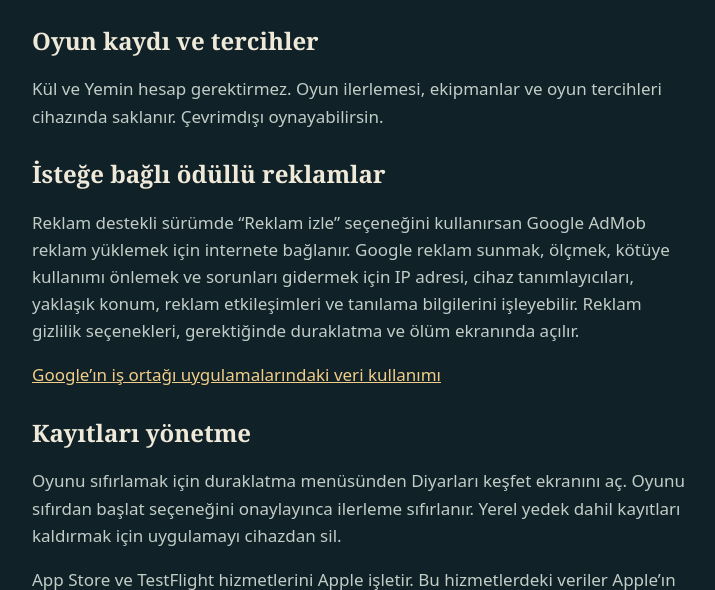
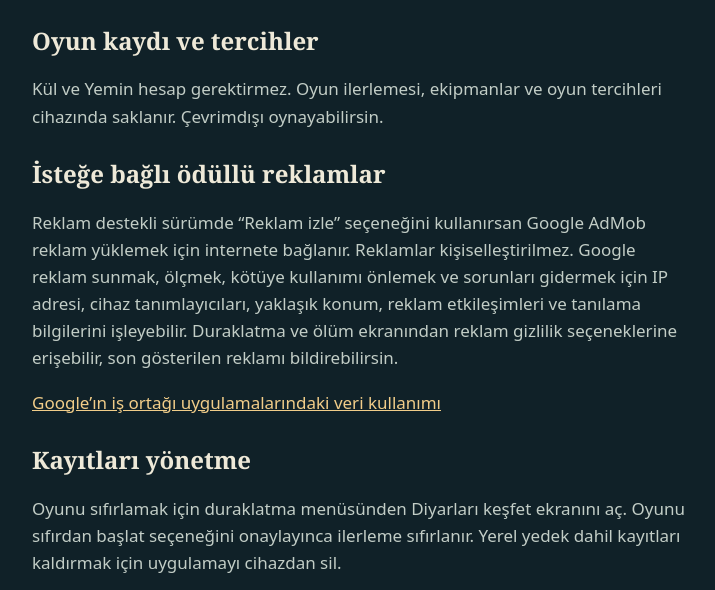
Before and after one commit to fidanoguzhan16-arch/fidanoguzhan16-arch.github.io, a plain HTML site: page gizlilik.html in a window 1280 px wide. Shown: the part 220-810 px from the top of the page, without its empty margins (278-993 px from the left). Drawn offline with Linux system fonts and the light colour scheme.

Commit message:
Document Kül ve Yemin ad reporting and personalization settings

```diff
--- a/gizlilik.html
+++ b/gizlilik.html
@@ -8,7 +8,7 @@ body{max-width:660px;margin:0 auto;padding:clamp(22px,6vw,64px)}h1,h2{font-famil
 <h2>Oyun kaydı ve tercihler</h2>
 <p>Kül ve Yemin hesap gerektirmez. Oyun ilerlemesi, ekipmanlar ve oyun tercihleri cihazında saklanır. Çevrimdışı oynayabilirsin.</p>
 <h2>İsteğe bağlı ödüllü reklamlar</h2>
-<p>Reklam destekli sürümde “Reklam izle” seçeneğini kullanırsan Google AdMob reklam yüklemek için internete bağlanır. Google reklam sunmak, ölçmek, kötüye kullanımı önlemek ve sorunları gidermek için IP adresi, cihaz tanımlayıcıları, yaklaşık konum, reklam etkileşimleri ve tanılama bilgilerini işleyebilir. Reklam gizlilik seçenekleri, gerektiğinde duraklatma ve ölüm ekranında açılır.</p>
+<p>Reklam destekli sürümde “Reklam izle” seçeneğini kullanırsan Google AdMob reklam yüklemek için internete bağlanır. Reklamlar kişiselleştirilmez. Google reklam sunmak, ölçmek, kötüye kullanımı önlemek ve sorunları gidermek için IP adresi, cihaz tanımlayıcıları, yaklaşık konum, reklam etkileşimleri ve tanılama bilgilerini işleyebilir. Duraklatma ve ölüm ekranından reklam gizlilik seçeneklerine erişebilir, son gösterilen reklamı bildirebilirsin.</p>
 <p><a href="https://policies.google.com/technologies/partner-sites?hl=tr">Google’ın iş ortağı uygulamalarındaki veri kullanımı</a></p>
 <h2>Kayıtları yönetme</h2>
 <p>Oyunu sıfırlamak için duraklatma menüsünden Diyarları keşfet ekranını aç. Oyunu sıfırdan başlat seçeneğini onaylayınca ilerleme sıfırlanır. Yerel yedek dahil kayıtları kaldırmak için uygulamayı cihazdan sil.</p>
```
